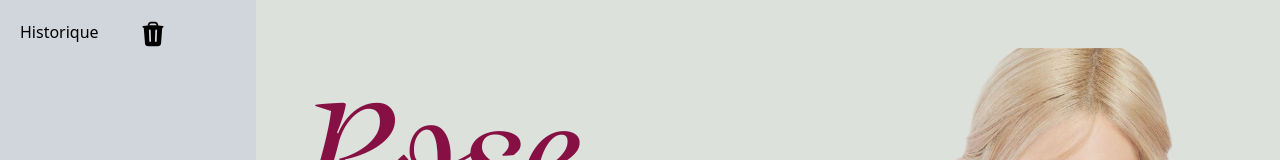
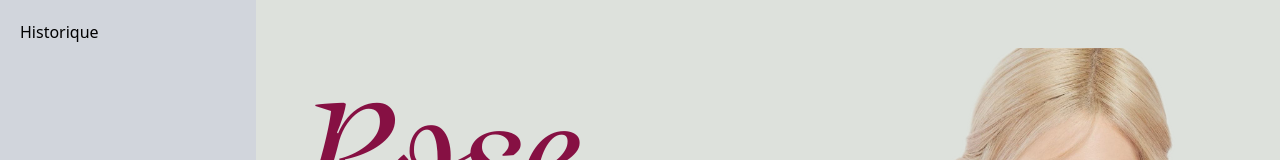
Before and after one commit to TOMYAAAAAH/rose-song-player, a React (Vite) app: page / in a window 1280 px wide. Shown: the top 160 px of the page. Built offline with nearby package versions, Linux system fonts and the light colour scheme.

Commit message:
delete history appear only if not empty

```diff
--- a/src/components/Aside.jsx
+++ b/src/components/History.jsx
@@ -4,15 +4,17 @@ import { tracks } from "../data/tracks";
 import HistoryComponent from "../components/HistoryComponent";
 import { TrashIcon } from "@heroicons/react/24/solid";
 
-export default function Aside() {
+export default function History() {
   const { history, clearHistory } = useHistory();
   console.log(history);
 
   return (
     <div className="bg-gray-300 w-64 p-5 top-0 transition gap-3 flex flex-col overflow-y-hidden">
       <div className="flex gap-10">
-        <p>Historique</p>
-        <TrashIcon className="w-7 h-7" onClick={clearHistory} />
+          <h3>Historique</h3>
+          {history.length > 0 && (
+        <TrashIcon className="w-6 h-6" onClick={clearHistory} />
+          )}
       </div>
       {history.map((songTitle, index) => {
         const relatedTrack = tracks.find((track) => songTitle === track.title);
--- a/src/components/Page.jsx
+++ b/src/components/Page.jsx
@@ -1,7 +1,7 @@
 import Hero from "./Hero.jsx";
 import SongList from "./SongList.jsx";
-import Aside from "./Aside.jsx";
 import Player from "./Player.jsx";
+import History from "./History.jsx";
 
 export default function Page() {
 
@@ -9,7 +9,7 @@ export default function Page() {
         <>
             <div className="flex">
 
-                <Aside/>
+                <History/>
 
                 <main className="max-w-6xl mx-auto px-8 py-12 flex-1">
                     <Hero/>
--- a/src/hooks/useHistory.js
+++ b/src/hooks/useHistory.js
@@ -30,7 +30,7 @@ export function useHistory() {
 
   function clearHistory() {
     localStorage.removeItem("songHistory");
-    setHistory([]); // <-- met à jour ton state
+    setHistory([]);
   }
 
   return { history, clearHistory };
```
